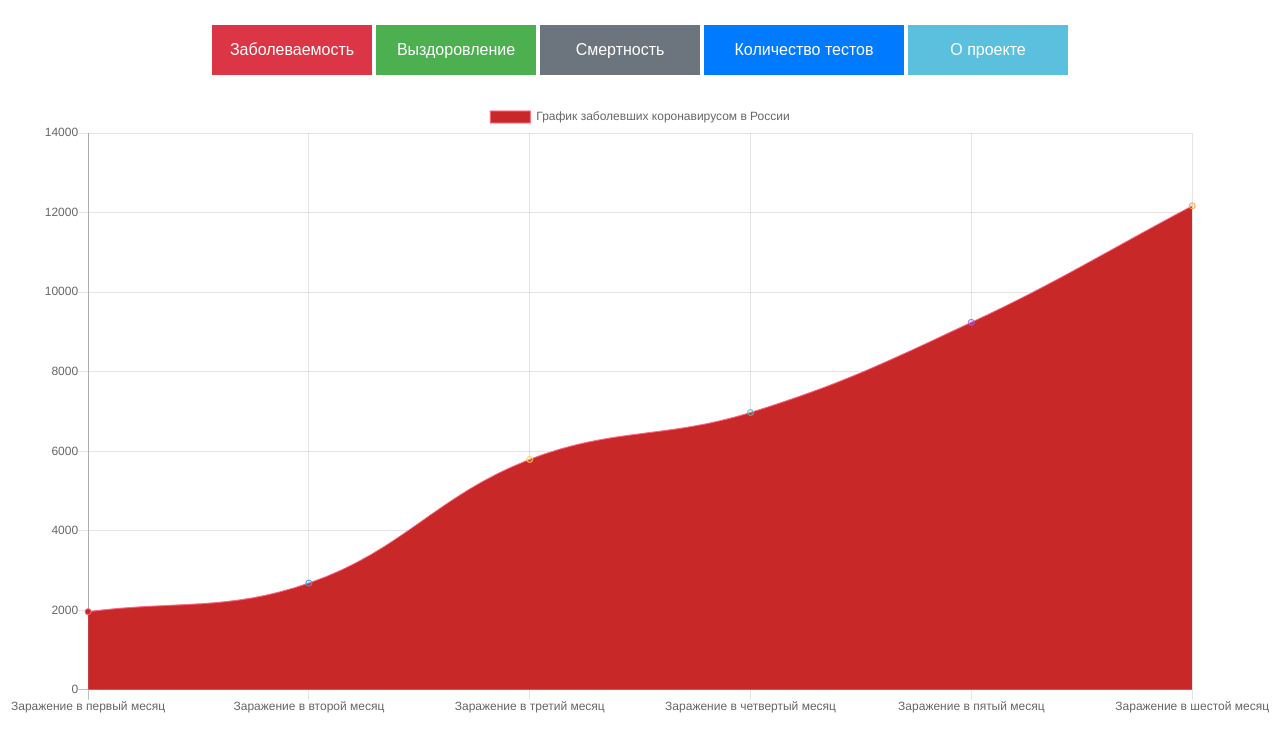
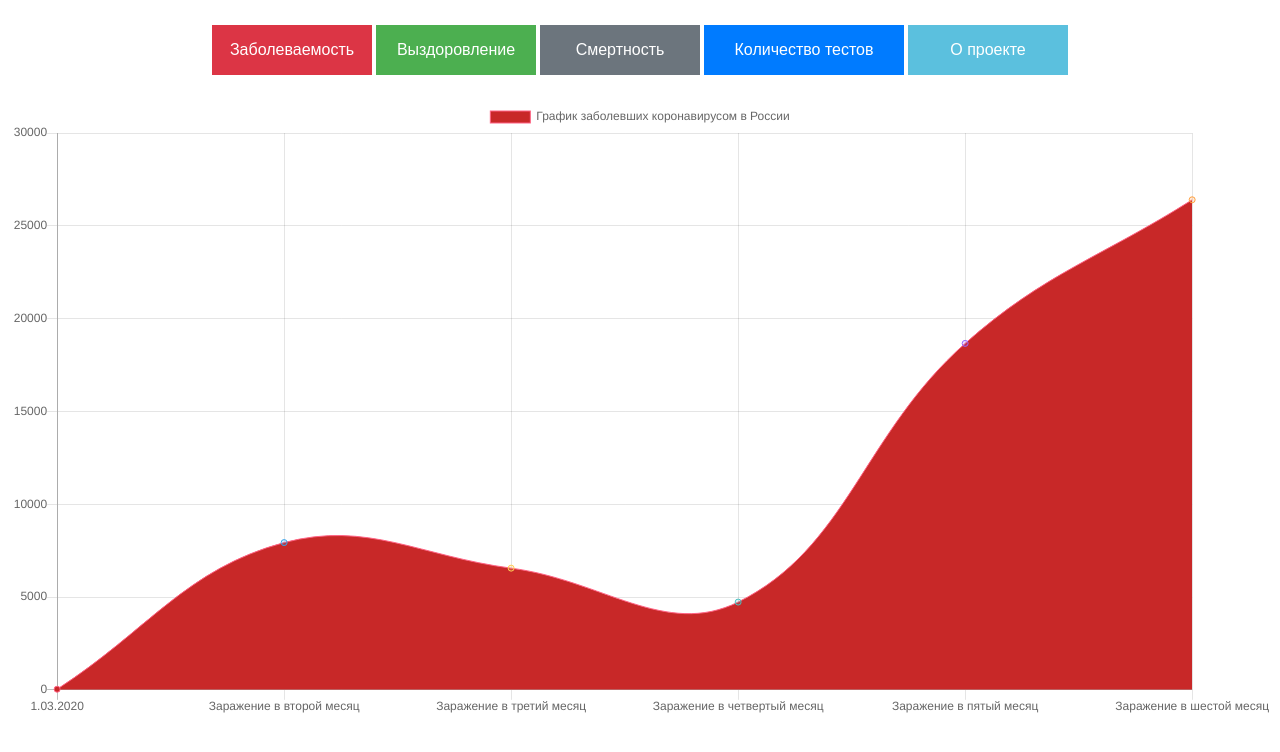
Before and after one commit to nail-rinatovich/chartjs, a plain HTML site: page index2.html in a window 1280 px wide. Drawn offline with Linux system fonts and the light colour scheme.

Commit message:
Добавили статистику по заболеваемости в России до октября 2021

```diff
--- a/index2.html
+++ b/index2.html
@@ -57,17 +57,22 @@
   max = Math.floor(max);
   return Math.floor(Math.random() * (max - min)) + min; //Максимум не включается, минимум включается
 }
-const a = 1965
-const b = 2684
-const c = 5794
-const d = 6973
-const e = 9239
-const f = 12167
+const a = 34  // март
+const b =  7933// май
+const c =  6556// июль
+const d =  4729// сентябрь
+const e = 18665 // ноябрь
+const f =  26402// декабрь
+const g =  17648     //февраль
+const j =  9169     // апрель
+const k =  9500   // июнь
+const l =  22804    // август
+const n =  24552 // октябрь
     var ctx = document.getElementById('myChart');
     var myChart = new Chart(ctx, {
         type: 'line',
         data: {
-            labels: ['Заражение в первый месяц', 'Заражение в второй месяц', 'Заражение в третий месяц', 'Заражение в четвертый месяц', 'Заражение в пятый месяц','Заражение в шестой месяц'],
+            labels: ['1.03.2020', 'Заражение в второй месяц', 'Заражение в третий месяц', 'Заражение в четвертый месяц', 'Заражение в пятый месяц','Заражение в шестой месяц'],
             datasets: [{
                 label: 'График заболевших коронавирусом в России',
                 data: [a, b, c, d, e, f],
```
